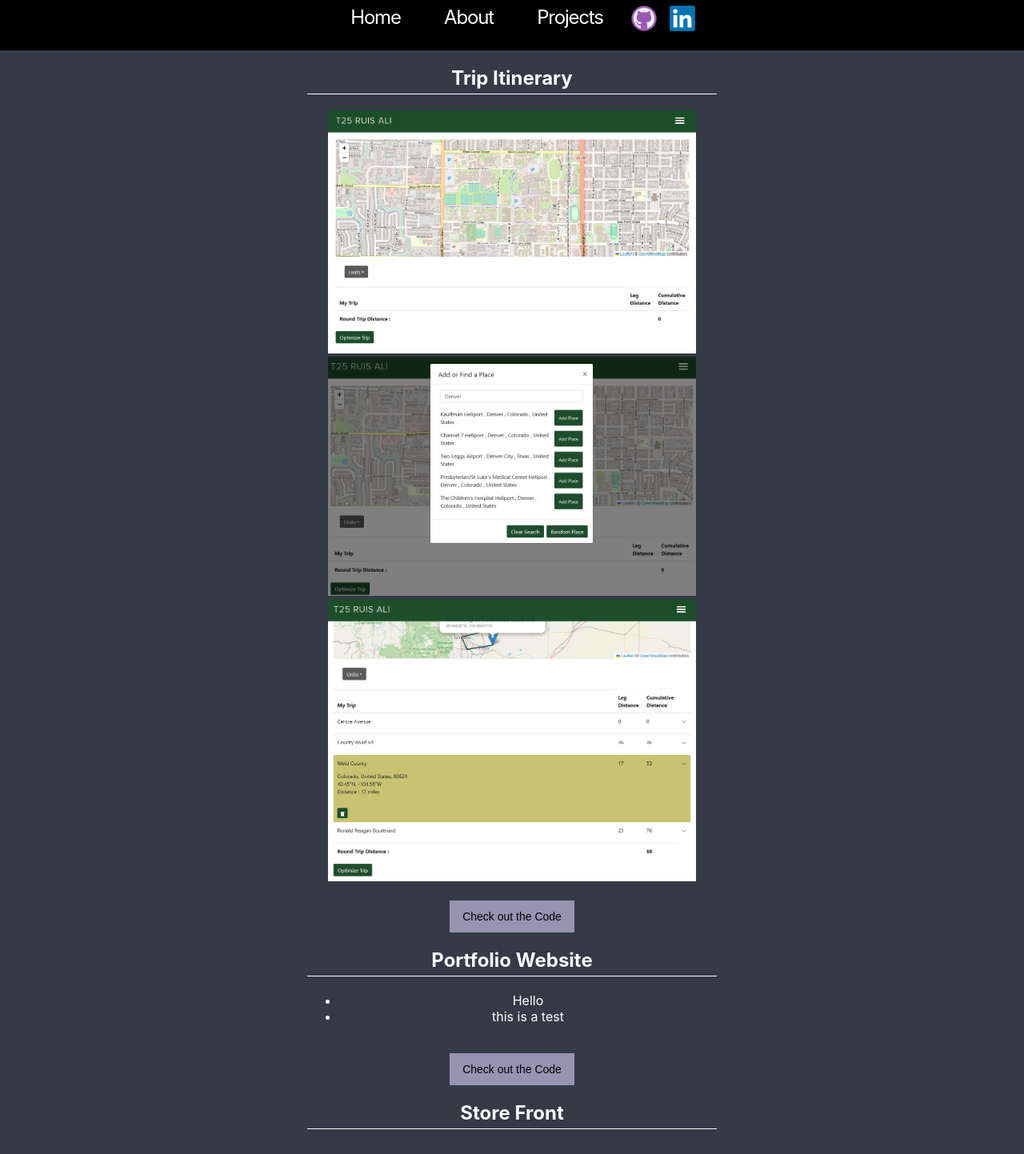
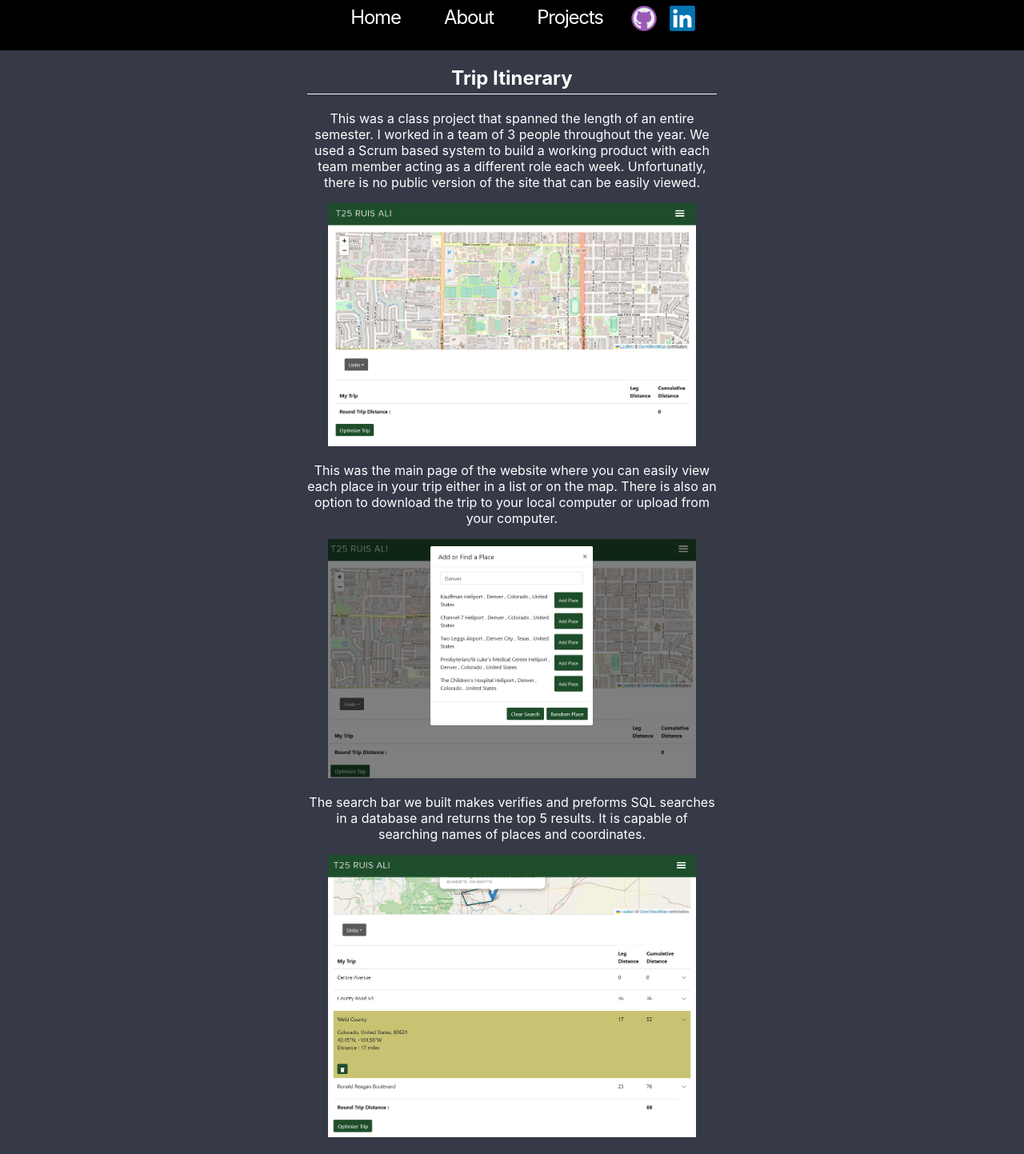
Before and after one commit to ramscuse/portfolio, a React (Create React App) app: page /Projects in a window 1280 px wide. Shown: the part 20-1463 px from the top of the page at 80% size. Built offline with nearby package versions, Linux system fonts and the light colour scheme; no server answers; what aws-amplify would draw is missing.

Commit message:
Details for itinerary

```diff
--- a/src/Components/Projects.js
+++ b/src/Components/Projects.js
@@ -13,9 +13,23 @@ function Project() {
     <div className='projectBody'>
       <div id='trip'>
         <h2>Trip Itinerary</h2>
+        <p>
+          This was a class project that spanned the length of an entire semester. I worked in a team of 3 people throughout the year.
+          We used a Scrum based system to build a working product with each team member acting as a different role each week. Unfortunatly,
+          there is no public version of the site that can be easily viewed.
+        </p>
         <img id='Schedule' src={Schedule} alt='Itinerary Home'/>
+        <p>
+          This was the main page of the website where you can easily view each place in your trip either in a list or on the map. There is
+          also an option to download the trip to your local computer or upload from your computer.
+        </p>
         <img id='Search' src={Search} alt='Itinerary Search'/>
+        <p>
+          The search bar we built makes verifies and preforms SQL searches in a database and returns the top 5 results. It is capable of searching
+          names of places and coordinates.
+        </p>
         <img id='List' src={list} alt='Itinerary List'/>
+        <p>Here is an example of what the list of places would look like once the user adds places to their trip.</p>
         <a href='https://github.com/ramscuse/cs314' target='_blank' rel="noopener noreferrer">
           <button>Check out the Code</button>
         </a>
```
